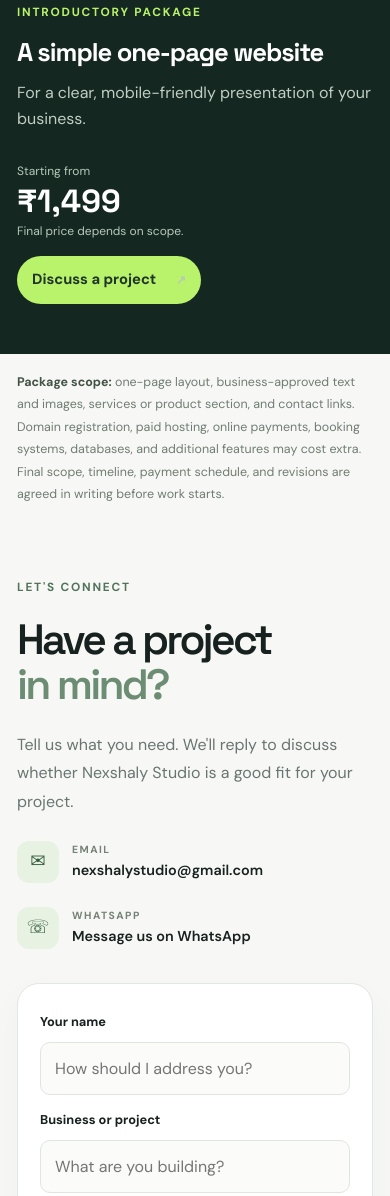
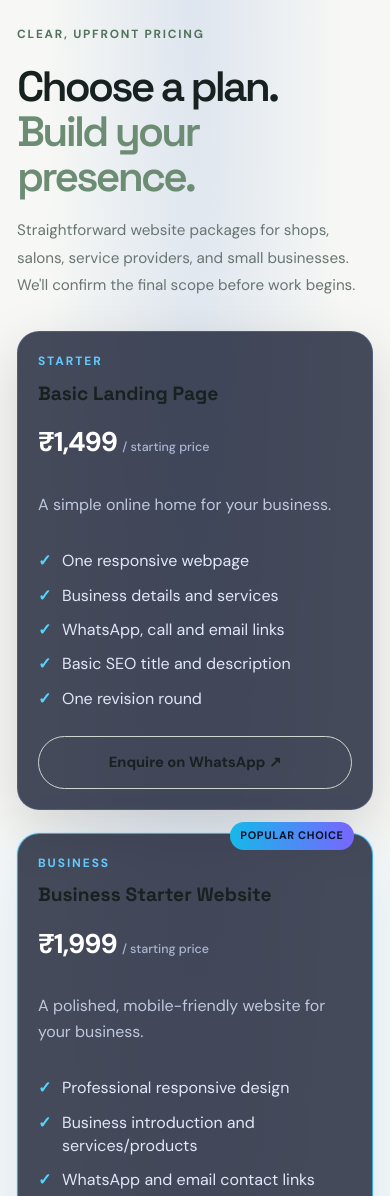
Before and after one commit to Alansteller/professional-portfolio, a plain HTML site: page index.html in a window 390 px wide. Shown: the part 4739-5935 px from the top of the page. Drawn offline with Linux system fonts and the light colour scheme.

Commit message:
Update index.html

```diff
--- a/index.html
+++ b/index.html
@@ -31,6 +31,7 @@
       <div class="nav-links" id="nav-links">
         <a href="#work">Work</a>
         <a href="#services">Services</a>
+        <a href="#pricing">Pricing</a>
         <a href="#about">About</a>
         <a class="nav-cta" href="#contact">Let's talk <span aria-hidden="true">↗</span></a>
       </div>
@@ -266,36 +267,89 @@
       </div>
     </section>
 
-    <!-- Pricing -->
-    <section class="pricing-band">
-      <div class="container pricing-inner">
-        <div>
-          <p class="eyebrow">INTRODUCTORY PACKAGE</p>
-          <h2>A simple one-page website</h2>
-          <p>For a clear, mobile-friendly presentation of your business.</p>
+    <!-- Pricing plans -->
+    <section class="section pricing-section" id="pricing">
+      <div class="container">
+        <div class="section-heading">
+          <div>
+            <p class="eyebrow">CLEAR, UPFRONT PRICING</p>
+            <h2>Choose a plan.<br><span>Build your presence.</span></h2>
+          </div>
+          <p class="section-intro">Straightforward website packages for shops, salons, service providers, and small businesses. We'll confirm the final scope before work begins.</p>
         </div>
-
-        <div class="price-side">
-          <div>
-            <span>Starting from</span>
-            <strong>₹1,499</strong>
-            <small>Final price depends on scope.</small>
-          </div>
-          <a class="button button-light" href="#contact">Discuss a project <span aria-hidden="true">↗</span></a>
+        <div class="plans-grid">
+          <article class="plan-card">
+            <p class="plan-label">STARTER</p>
+            <h3>Basic Landing Page</h3>
+            <p class="plan-price">₹1,499 <span>/ starting price</span></p>
+            <p class="plan-summary">A simple online home for your business.</p>
+            <ul class="plan-features">
+              <li>One responsive webpage</li>
+              <li>Business details and services</li>
+              <li>WhatsApp, call and email links</li>
+              <li>Basic SEO title and description</li>
+              <li>One revision round</li>
+            </ul>
+            <a class="button button-secondary plan-button" href="https://wa.me/917594922010?text=Hi%20Nexshaly%20Studio%2C%20I%27m%20interested%20in%20the%20Basic%20Landing%20Page%20package%20starting%20at%20%E2%82%B91%2C499." target="_blank" rel="noopener noreferrer">Enquire on WhatsApp ↗</a>
+          </article>
+          <article class="plan-card plan-featured">
+            <span class="plan-badge">POPULAR CHOICE</span>
+            <p class="plan-label">BUSINESS</p>
+            <h3>Business Starter Website</h3>
+            <p class="plan-price">₹1,999 <span>/ starting price</span></p>
+            <p class="plan-summary">A polished, mobile-friendly website for your business.</p>
+            <ul class="plan-features">
+              <li>Professional responsive design</li>
+              <li>Business introduction and services/products</li>
+              <li>WhatsApp and email contact links</li>
+              <li>Basic SEO setup</li>
+              <li>Free static hosting where suitable</li>
+              <li>One revision round</li>
+            </ul>
+            <a class="button button-primary plan-button" href="https://wa.me/917594922010?text=Hi%20Nexshaly%20Studio%2C%20I%27m%20interested%20in%20the%20Business%20Starter%20Website%20package%20starting%20at%20%E2%82%B91%2C999." target="_blank" rel="noopener noreferrer">Enquire on WhatsApp ↗</a>
+          </article>
+          <article class="plan-card">
+            <p class="plan-label">EXTENDED</p>
+            <h3>Extended Business Website</h3>
+            <p class="plan-price">₹3,999<span>+</span></p>
+            <p class="plan-summary">More room for multiple services and pages.</p>
+            <ul class="plan-features">
+              <li>Multiple pages or sections</li>
+              <li>Navigation and service/product pages</li>
+              <li>Contact and map links</li>
+              <li>Basic SEO setup</li>
+              <li>Publishing assistance</li>
+              <li>Two revision rounds</li>
+            </ul>
+            <a class="button button-secondary plan-button" href="https://wa.me/917594922010?text=Hi%20Nexshaly%20Studio%2C%20I%27d%20like%20to%20discuss%20the%20Extended%20Business%20Website%20package%20starting%20at%20%E2%82%B93%2C999." target="_blank" rel="noopener noreferrer">Enquire on WhatsApp ↗</a>
+          </article>
+        </div>
+        <div class="pricing-scope">
+          <strong>Please note:</strong> Prices are starting prices; the final quote depends on the agreed scope and content. Domain registration and renewal, paid hosting, business email, online payments, booking systems, databases/login features, extra pages, and ongoing maintenance may cost extra. Free GitHub Pages hosting is suitable for static websites, not server-side PHP or database features. Timeline, payment schedule, and revision limits are agreed in writing before work starts.
         </div>
       </div>
     </section>
 
-    <div class="container scope-note">
-      <p>
-        <strong>Package scope:</strong> one-page layout, business-approved
-        text and images, services or product section, and contact links.
-        Domain registration, paid hosting, online payments, booking systems,
-        databases, and additional features may cost extra. Final scope,
-        timeline, payment schedule, and revisions are agreed in writing
-        before work starts.
-      </p>
-    </div>
+    <style>
+      .pricing-section { background: radial-gradient(ellipse at 50% 0%, rgba(36, 92, 190, .12), transparent 55%); }
+      .plans-grid { display:grid; grid-template-columns:repeat(3,minmax(0,1fr)); gap:1.25rem; align-items:stretch; margin-top:2rem; }
+      .plan-card { position:relative; display:flex; flex-direction:column; padding:clamp(1.25rem,2.5vw,2rem); border:1px solid rgba(125,157,220,.24); border-radius:22px; background:rgba(12,19,42,.76); box-shadow:0 18px 55px rgba(0,0,0,.15); }
+      .plan-featured { border-color:rgba(63,190,255,.8); box-shadow:0 0 0 1px rgba(63,190,255,.12),0 20px 65px rgba(25,115,255,.13); }
+      .plan-label { margin:0 0 .65rem; color:#63caff; font-size:.75rem; font-weight:700; letter-spacing:.16em; }
+      .plan-card h3 { margin:0 0 .9rem; font-family:"Space Grotesk",sans-serif; font-size:clamp(1.2rem,2vw,1.55rem); line-height:1.25; }
+      .plan-price { margin:0 0 .75rem; color:#fff; font-size:clamp(1.7rem,3vw,2.25rem); font-weight:700; letter-spacing:-.04em; }
+      .plan-price span { color:#a9b6d3; font-size:.78rem; font-weight:500; letter-spacing:0; }
+      .plan-summary { min-height:3rem; color:#bdc8df; line-height:1.6; }
+      .plan-features { display:grid; gap:.7rem; margin:1rem 0 1.6rem; padding:0; list-style:none; color:#e0e7f7; }
+      .plan-features li { position:relative; padding-left:1.5rem; line-height:1.45; }
+      .plan-features li::before { content:"✓"; position:absolute; left:0; color:#54d6ff; font-weight:700; }
+      .plan-button { margin-top:auto; justify-content:center; text-align:center; }
+      .plan-badge { position:absolute; top:-12px; right:18px; padding:.35rem .65rem; border-radius:999px; background:linear-gradient(90deg,#16b8e9,#7866ff); color:#071126; font-size:.68rem; font-weight:800; letter-spacing:.06em; }
+      .pricing-scope { margin-top:1.5rem; padding:1.1rem 1.25rem; border:1px solid rgba(125,157,220,.18); border-radius:14px; color:#b8c4dd; font-size:.9rem; line-height:1.7; }
+      .pricing-scope strong { color:#e9f2ff; }
+      @media(max-width:900px) { .plans-grid { grid-template-columns:1fr 1fr; } .plan-featured { order:-1; } }
+      @media(max-width:620px) { .plans-grid { grid-template-columns:1fr; gap:1.4rem; } .plan-featured { order:0; } .plan-summary { min-height:0; } }
+    </style>
 
     <!-- Contact -->
     <section class="section contact-section" id="contact">
@@ -324,7 +378,7 @@
             <div>
               <small>WHATSAPP</small>
               <a id="whatsapp-link"
-                 href="https://wa.me/916238321020"
+                 href="https://wa.me/917594922010"
                  target="_blank" rel="noopener noreferrer">
                 Message us on WhatsApp
               </a>
```
